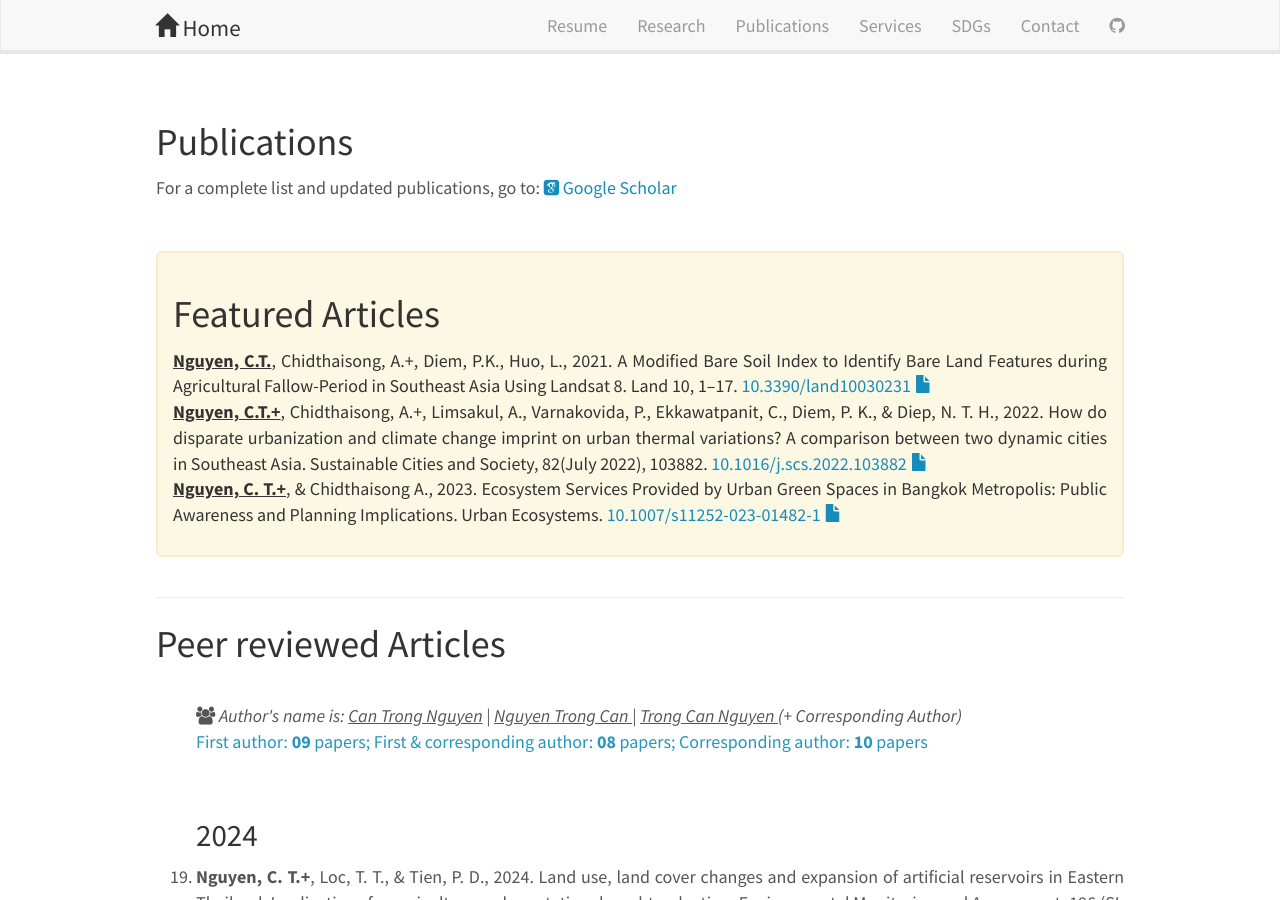
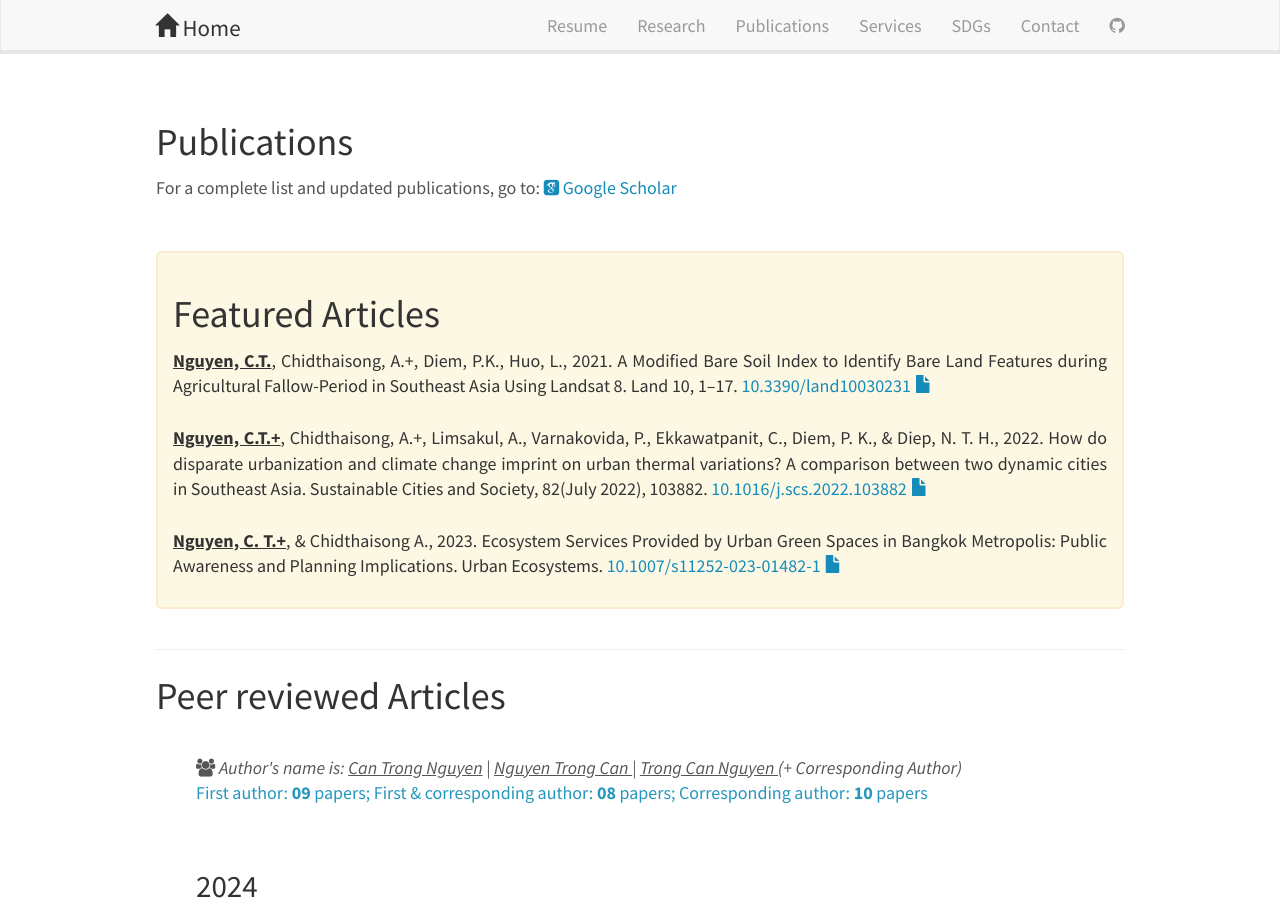
Before and after one commit to canng/cann, a Jekyll site: the page built from _pages/publications.md, in a window 1280 px wide and 900 px high. Built offline with Jekyll 4.4.1, drawn with Linux system fonts in a browser that asks for light colours; nearby versions of some CDN libraries; some web fonts are replaced.

```diff
--- a/_pages/publications.md
+++ b/_pages/publications.md
@@ -23,9 +23,9 @@ permalink: /publications/
 <h2>Featured Articles</h2>
 <p style="font-size: 18px">
 <b><u>Nguyen, C.T.</u></b>, Chidthaisong, A.+, Diem, P.K., Huo, L., 2021. A Modified Bare Soil Index to Identify Bare Land Features during Agricultural Fallow-Period in Southeast Asia Using Landsat 8. Land 10, 1–17. <a href="https://doi.org/10.3390/land10030231"> 10.3390/land10030231</a><a href="{{ site.url }}{{ site.baseurl }}/assets/Article_archive/2021_land_bare_soil_index_mbi.pdf">  <i class="glyphicon glyphicon-file"></i></a> <br>
-
+<br>
 <b><u>Nguyen, C.T.+</u></b>, Chidthaisong, A.+, Limsakul, A., Varnakovida, P., Ekkawatpanit, C., Diem, P. K., & Diep, N. T. H., 2022. How do disparate urbanization and climate change imprint on urban thermal variations? A comparison between two dynamic cities in Southeast Asia. Sustainable Cities and Society, 82(July 2022), 103882. <a href="https://doi.org/10.1016/j.scs.2022.103882"> 10.1016/j.scs.2022.103882</a><a href="{{ site.url }}{{ site.baseurl }}/assets/Article_archive/2022_SCS_103822_urban_heat_bkk_hcm.pdf">  <i class="glyphicon glyphicon-file"></i></a> <br>
-
+<br>
 <b><u>Nguyen, C. T.+</u></b>, & Chidthaisong A., 2023. Ecosystem Services Provided by Urban Green Spaces in Bangkok Metropolis: Public Awareness and Planning Implications. Urban Ecosystems. <a href="https://doi.org/10.1007/s11252-023-01482-1">10.1007/s11252-023-01482-1</a><a href="{{ site.url }}{{ site.baseurl }}/assets/Article_archive/2023_UE_ESS_UGS.pdf">  <i class="glyphicon glyphicon-file"></i></a>
 
 </p>
```
Also changed, not shown: README.md (+2 -1 lines).
